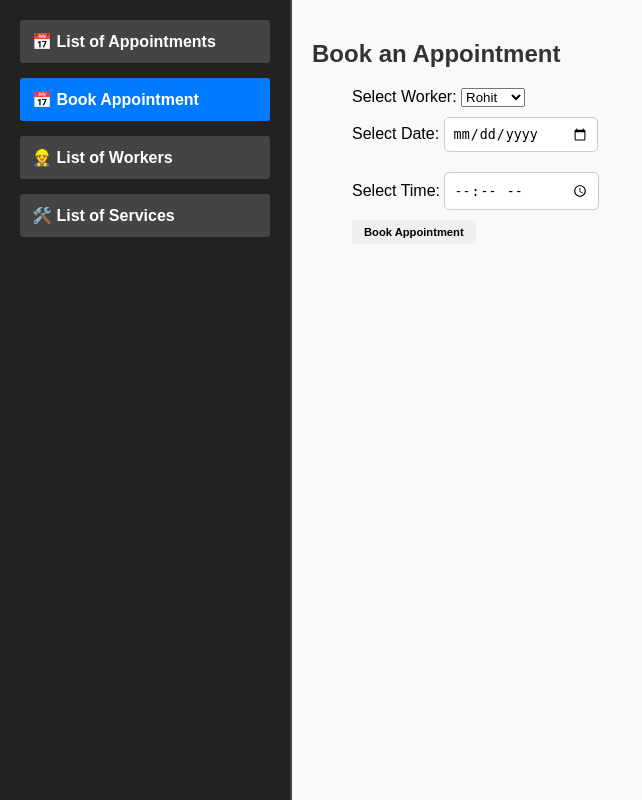
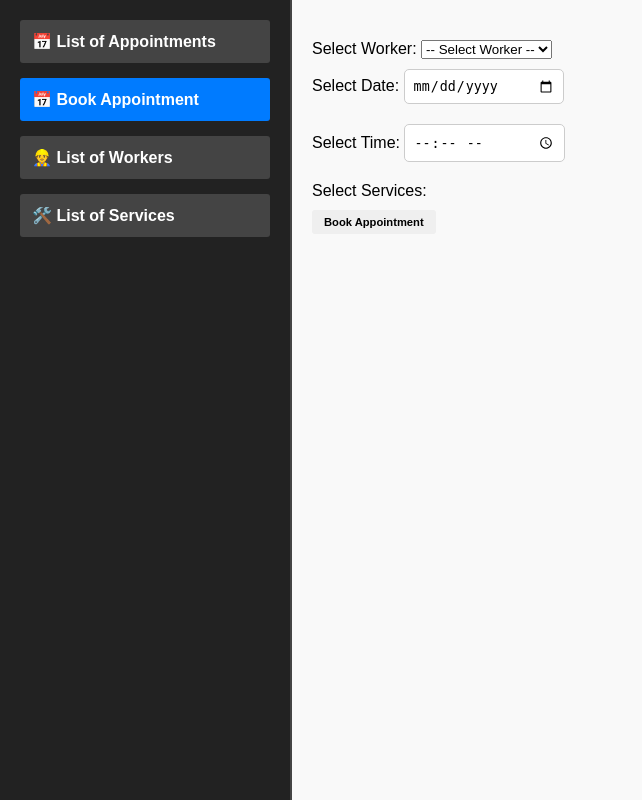
Before and after one commit to DINESH25091995/Blog_App, a FastAPI app: page /shops/1 in a window 1280 px wide, after a click on "📅 Book Appointment". Shown: the part 38-838 px from the top of the page, without its empty margins (0-642 px from the left). Run offline with FastAPI, Linux system fonts and the light colour scheme.

Commit message:
added sservice in appointment

```diff
--- a/routers/shop.py
+++ b/routers/shop.py
@@ -2,11 +2,13 @@ from fastapi import APIRouter, Form, Request, Depends, UploadFile, File
 from fastapi.templating import Jinja2Templates
 from fastapi.responses import RedirectResponse
 from sqlalchemy.orm import Session
-from models import Blog,BlogImage,Shop, ShopImage, Appointment, User, Worker, Service
+from models import Blog,BlogImage,Shop, ShopImage, Appointment, User, Worker, Service,appointment_services
 from database import get_db
 import os
 import shutil
 from typing import List
+from datetime import datetime
+
 
 from routers.auth import get_current_user
 
@@ -67,7 +69,13 @@ def shop_detail(request: Request, shop_id: int, db: Session = Depends(get_db)):
     users = db.query(User).all()  # Fetch all users for the dropdown
     user = request.session.get("user")
 
-    appointments = db.query(Appointment).filter(Appointment.shop_id == shop_id).all()
+    # appointments = db.query(Appointment).filter(Appointment.shop_id == shop_id).all()
+    appointments = (
+    db.query(Appointment)
+    .join(Worker)
+    .outerjoin(Worker.services)  # Join with services
+    .filter(Appointment.shop_id == shop_id)
+    .all())
 
     # appointments = db.query(Appointment).filter(Appointment.user_id == user["id"]).all()
     return templates.TemplateResponse("shop_detail.html", {"request": request, "shop": shop, "current_user": user, "users": users,"appointments":appointments})
@@ -129,10 +137,41 @@ def add_worker(request: Request,
 
 
 @router.post("/{shop_id}/book_appointment")
-def book_appointment(shop_id: int, worker_id: int = Form(...), date: str = Form(...), time: str = Form(...), db: Session = Depends(get_db), user=Depends(get_current_user)):
+def book_appointment(
+    shop_id: int,
+    worker_id: int = Form(...),  # Get worker ID from form
+    date: str = Form(...),       # Get date from form
+    time: str = Form(...),       # Get time from form
+    selected_service_ids: List[int] = Form(...),  # Get selected service IDs as a list
+    db: Session = Depends(get_db),
+    user: dict = Depends(get_current_user),
+):
+
+    shop = db.query(Shop).filter(Shop.id == shop_id).first()
+    if not shop.is_open:
+        raise HTTPException(status_code=400, detail="Shop is closed, cannot book appointment.")
+
+    booking_time = datetime.strptime(time, "%H:%M").time()
+    open_time = datetime.strptime(shop.open_time, "%H:%M").time()
+    close_time = datetime.strptime(shop.close_time, "%H:%M").time()
+
+    if not (open_time <= booking_time <= close_time):
+        raise HTTPException(status_code=400, detail="Appointment time must be within shop hours.")
+
+
     appointment = Appointment(user_id=user["id"], worker_id=worker_id, shop_id=shop_id, date=date, time=time)
     db.add(appointment)
     db.commit()
+    db.refresh(appointment)
+
+    # Insert selected services into the association table
+    if selected_service_ids:
+        db.execute(
+            appointment_services.insert(),
+            [{"appointment_id": appointment.id, "service_id": service_id} for service_id in selected_service_ids]
+        )
+        db.commit()
+
     return RedirectResponse(url=f"/shops/{shop_id}", status_code=303)
 
 
@@ -242,3 +281,25 @@ def remove_worker_service(
     db.commit()
 
     return RedirectResponse(url=f"/shops/{shop_id}", status_code=303)
+
+
+@router.post("/{shop_id}/set_schedule")
+def set_shop_schedule(
+    shop_id: int,
+    open_time: str = Form(...),
+    close_time: str = Form(...),
+    is_open: bool = Form(...),
+    db: Session = Depends(get_db)
+):
+    shop = db.query(Shop).filter(Shop.id == shop_id).first()
+    if not shop:
+        return {"error": "Shop not found"}
+    if open_time and close_time :
+        shop.open_time = open_time
+        shop.close_time = close_time
+
+    shop.is_open = is_open
+
+
+    db.commit()
+    return RedirectResponse(url=f"/shops/{shop_id}", status_code=303)
--- a/templates/base.html
+++ b/templates/base.html
@@ -1,7 +1,7 @@
 <!DOCTYPE html>
 <html>
 <head>
-    <title>Healthy App</title>
+    <title>Barber Point</title>
     <link rel="stylesheet" href="/static/css/styles_head.css">
 </head>
 <body>
--- a/templates/book_appointment.html
+++ b/templates/book_appointment.html
@@ -1,5 +1,5 @@
 <!-- For Booking Appointment -->
-<h2>Book an Appointment</h2>
+<!-- <h2>Book an Appointment</h2>
 <ul>
     <form method="post" action="/shops/{{ shop.id }}/book_appointment">
         <div style="margin-bottom: 10px;">
@@ -23,4 +23,51 @@
 
         <button type="submit">Book Appointment</button>
     </form>
-</ul>
+</ul> -->
+
+<form method="post" action="/shops/{{ shop.id }}/book_appointment">
+    <div style="margin-bottom: 10px;">
+        <label for="worker">Select Worker:</label>
+        <select name="worker_id" id="worker" required>
+            <option value="">-- Select Worker --</option>
+            {% for worker in shop.workers %}
+            <option value="{{ worker.id }}">{{ worker.user.username }}</option>
+            {% endfor %}
+        </select>
+    </div>
+
+    <div style="margin-bottom: 10px;">
+        <label for="date">Select Date:</label>
+        <input type="date" name="date" required>
+    </div>
+
+
+    <div style="margin-bottom: 10px;">
+        <label for="time">Select Time:</label>
+        <input type="time" name="time" required>
+    </div>
+
+
+    <div style="margin-bottom: 10px;">
+        <label for="services">Select Services:</label>
+        <div id="services-list">
+            {% for worker in shop.workers %}
+            <div class="worker-services" data-worker="{{ worker.id }}" style="display: none;">
+                {% for service in worker.services %}
+                <input type="checkbox" name="selected_service_ids" value="{{ service.id }}"> {{ service.name }}<br>
+                {% endfor %}
+            </div>
+            {% endfor %}
+        </div>
+    </div>
+
+    <button type="submit">Book Appointment</button>
+</form>
+
+<script>
+document.getElementById('worker').addEventListener('change', function() {
+    var selectedWorker = this.value;
+    document.querySelectorAll('.worker-services').forEach(div => div.style.display = 'none');
+    document.querySelector('[data-worker="' + selectedWorker + '"]').style.display = 'block';
+});
+</script>
--- a/templates/list_of_appointment.html
+++ b/templates/list_of_appointment.html
@@ -10,6 +10,7 @@
                         <th>Client Name</th>
                         <th>Date</th>
                         <th>Time</th>
+                        <th>Services</th>
                     </tr>
                 </thead>
                 <tbody>
@@ -21,6 +22,13 @@
                                 <td>{{ app.user.username }}</td>
                                 <td>{{ app.date }}</td>
                                 <td>{{ app.time }}</td>
+                                <td>
+                                    <ul>
+                                        {% for service in app.services %}
+                                            <li>✅ {{ service.name }}</li>
+                                        {% endfor %}
+                                    </ul>
+                                </td>
                             </tr>
                         {% endif %}
                     {% endfor %}
--- a/templates/shop_detail.html
+++ b/templates/shop_detail.html
@@ -12,12 +12,11 @@
         <button onclick="showSection('list_of_appointments')" class="nav-btn">📅 List of Appointments</button>
         <button onclick="showSection('book_appointment')" class="nav-btn">📅 Book Appointment</button>
         <button onclick="showSection('workers')" class="nav-btn">👷 List of Workers</button>
+        <button onclick="showSection('services')" class="nav-btn">🛠️ List of Services</button>
         {% if current_user and current_user.id == shop.user_id %}
             <button onclick="showSection('add_workers')" class="nav-btn">👷 Add Workers</button>
-        {% endif %}
-        <button onclick="showSection('services')" class="nav-btn">🛠️ List of Services</button>
-        {% if current_user and current_user.id == shop.user_id %}
             <button onclick="showSection('add_services')" class="nav-btn">🛠️ Add Services</button>
+            <button onclick="showSection('shop_time')" class="nav-btn">📅 Shop Time</button>
         {% endif %}
     </div>
 
@@ -42,6 +41,9 @@
         </div>
         <div id="add_services" class="section">
             {% include "add_services.html" %}
+        </div>
+        <div id="shop_time" class="section">
+            {% include "shop_time.html" %}
         </div>
     </div>
 </div>
--- /dev/null
+++ b/templates/shop_time.html
@@ -0,0 +1,41 @@
+<form action="/shops/{{ shop.id }}/set_schedule" method="post">
+    <label for="open_time">Open Time:</label>
+    <input type="time" id="open_time" name="open_time">
+
+    <label for="close_time">Close Time:</label>
+    <input type="time" id="close_time" name="close_time">
+
+    <label for="is_open">Is Open:</label>
+    <select id="is_open" name="is_open">
+        <option value="true">Open</option>
+        <option value="false">Closed</option>
+    </select>
+
+    <button type="submit">Set Schedule</button>
+</form>
+
+
+    <!-- For list of Services -->
+    <h2>Shop Schedule</h2>
+    <table style="border-collapse: collapse; width: 70%;" border="1">
+        <thead>
+            <tr>
+                <th>Open Time</th>
+                <th>Close Time</th>
+                <th>Is Open</th>
+            </tr>
+        </thead>
+        <tbody>
+                {% if shop %}
+                    <tr>
+                        <td>{{ shop.open_time }}</td>
+                        <td>{{ shop.close_time }}</td>
+                        {% if shop.is_open %}
+                            <td>Yes</td>
+                        {% else %}
+                            <td>No</td>
+                        {% endif %}
+                    </tr>
+                {% endif %}
+        </tbody>
+    </table>
```
Also changed, not shown: models.py (+16 -2 lines), test.db, test2.db (added).
